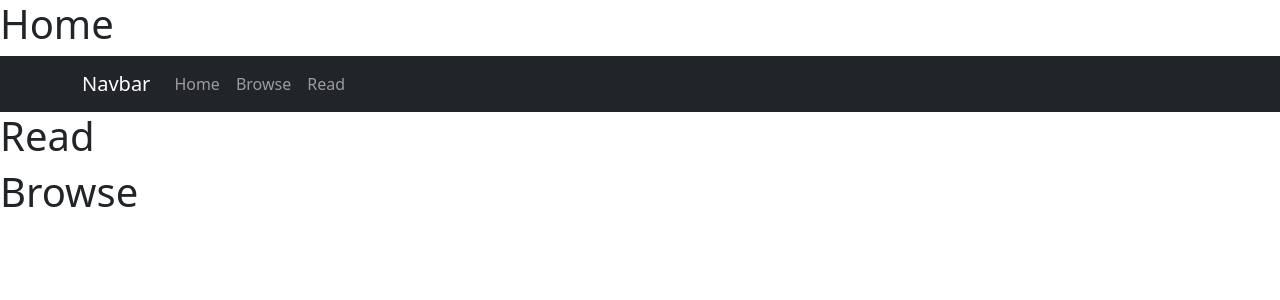
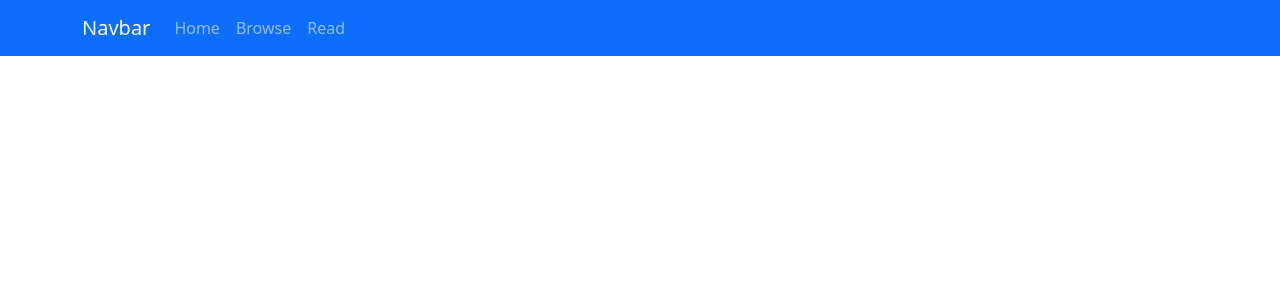
Before and after one commit to fionntmcc/DataRepresentationProject2024, a React (Create React App) app in the folder story-reader/: page / in a window 1280 px wide. Shown: the top 300 px of the page. Built offline with nearby package versions, Linux system fonts and the light colour scheme.

Commit message:
Navbar routing working - user can easily navigate to components

```diff
--- a/story-reader/package.json
+++ b/story-reader/package.json
@@ -10,6 +10,7 @@
     "react": "^18.3.1",
     "react-bootstrap": "^2.10.6",
     "react-dom": "^18.3.1",
+    "react-router-dom": "^7.0.1",
     "react-scripts": "5.0.1",
     "web-vitals": "^2.1.4"
   },
--- a/story-reader/src/App.js
+++ b/story-reader/src/App.js
@@ -1,28 +1,20 @@
-import './App.css';
-import { BrowserRouter as Router, Route, Routes } from 'react-router-dom';
-import NavigationBar from './components/Navbar';
+import NavigationBar from './components/NavigationBar';
 import Home from './components/Home';
 import Browse from './components/Browse';
 import Read from './components/Read';
+import { BrowserRouter as Router, Route, Routes } from 'react-router-dom';
 
 function App() {
   return (
-    <div>
-      <Home></Home>
-      <NavigationBar></NavigationBar>
-      <Read></Read>
-      <Browse></Browse>
-    </div>
-    /*
+
     <Router>
       <NavigationBar />
       <Routes>
-        <Route path="/home" element={<Home />} />
-        <Route path="/read" element={<h1> Component</h1>} />
-        <Route path="/create" element={<h1>Create Component</h1>} />
+        <Route path="/home" element={ <Home/> } />
+        <Route path="/read" element={ <Browse/> } />
+        <Route path="/browse" element={ <Read/> } />
       </Routes>
     </Router>
-    */
   );
 }
 
--- a/story-reader/src/components/Navbar.js
+++ b/story-reader/src/components/NavigationBar.js
@@ -2,15 +2,15 @@ import Container from 'react-bootstrap/Container';
 import Nav from 'react-bootstrap/Nav';
 import Navbar from 'react-bootstrap/Navbar';
 
-
-const NavogationBar = () => {
+// uses the Navbar component from react-bootstrap to create a navigation bar
+const NavigationBar = () => {
   return (
-        <Navbar bg="dark" data-bs-theme="dark">
+        <Navbar bg="primary" data-bs-theme="dark">
           <Container>
             <Navbar.Brand href="/">Navbar</Navbar.Brand>
             <Nav className="me-auto">
-              <Nav.Link href="/">Home</Nav.Link>
-              <Nav.Link href="/create">Browse</Nav.Link>
+              <Nav.Link href="/home">Home</Nav.Link>
+              <Nav.Link href="/browse">Browse</Nav.Link>
               <Nav.Link href="/read">Read</Nav.Link>
             </Nav>
           </Container>
@@ -18,4 +18,4 @@ const NavogationBar = () => {
   );
 };
 
-export default NavogationBar;
+export default NavigationBar;
```
Also changed, not shown: story-reader/src/logo.svg (deleted), 1 other file (tests, documents, lock files or other folders).
